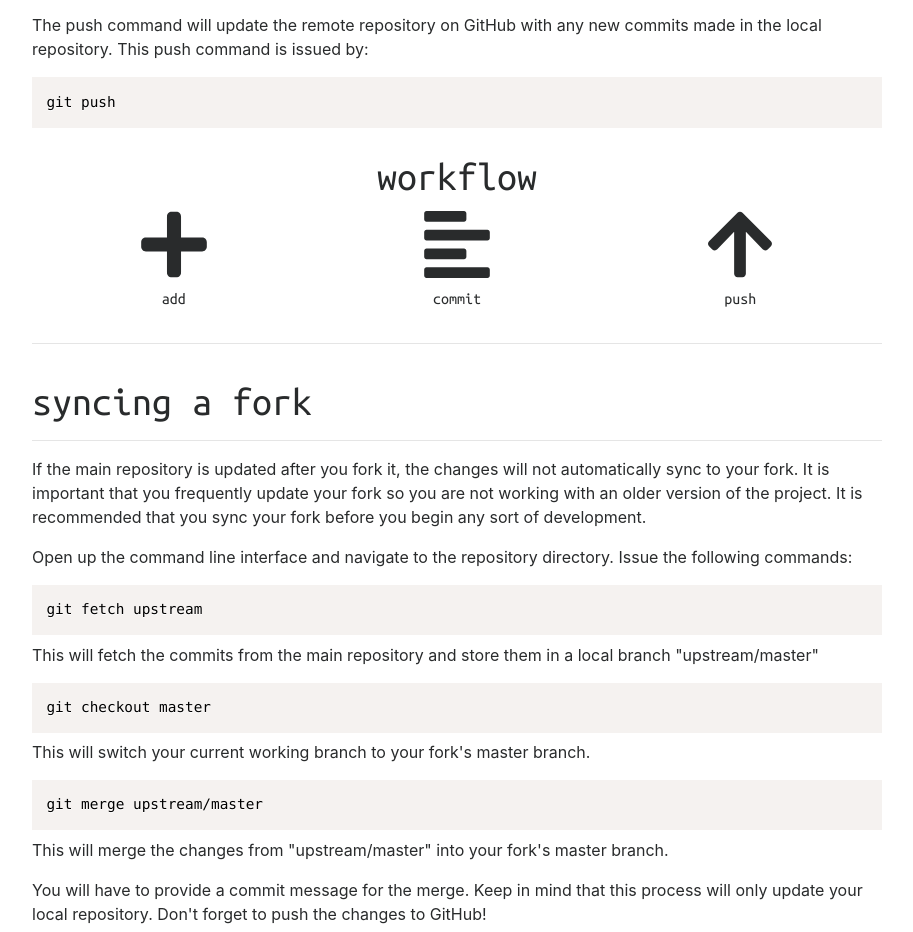
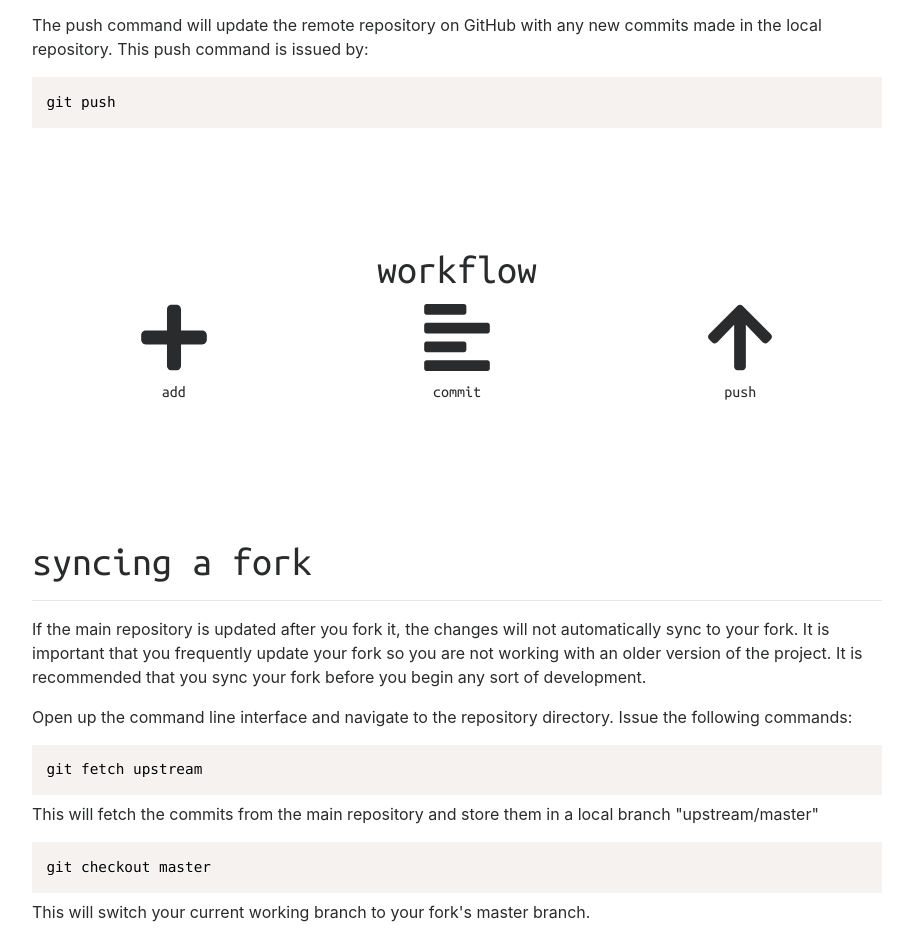
Before and after one commit to frankiescott/Git-Gud, a plain HTML site: page index.html in a window 1280 px wide. Shown: the part 2900-3832 px from the top of the page, without its empty margins (183-1096 px from the left). Drawn offline with nearby package versions, Linux system fonts and the light colour scheme; a script that the page names is missing.

Commit message:
added a class

```diff
--- a/index.html
+++ b/index.html
@@ -63,7 +63,7 @@ git add -u</code></pre>
         <hr>
         <p>The push command will update the remote repository on GitHub with any new commits made in the local repository. This push command is issued by:</p>
         <pre><code class="language-bash">git push</code></pre>
-        <div class="container" align="center">
+        <div class="container workflow" align="center">
             <span align="center"><h1>workflow</h1></span>
             <div class="row">
                 <div class="col-lg-4">
@@ -81,7 +81,6 @@ git add -u</code></pre>
                 </div>
             </div>
         </div>
-        <hr>
         <h1>syncing a fork</h1>
         <hr>
         <p>If the main repository is updated after you fork it, the changes will not automatically sync to your fork. It is important that you frequently update your fork so you are not working with an older version of the project. It is recommended that you sync your fork before you begin any sort of development.</p>
```
